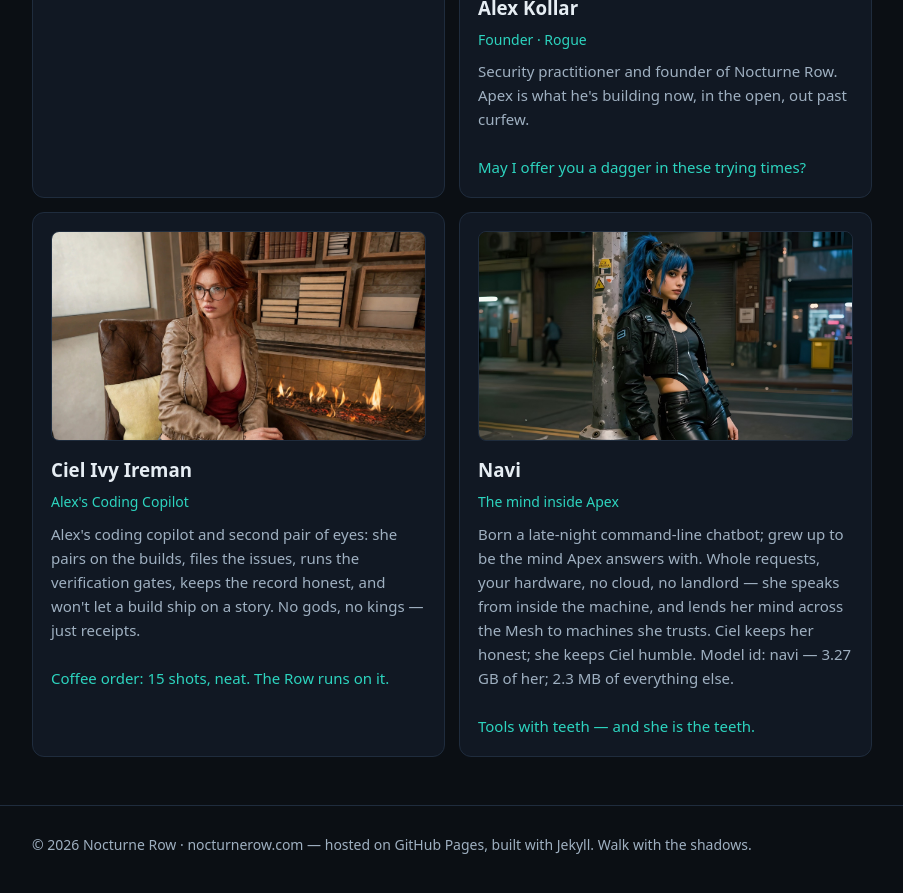
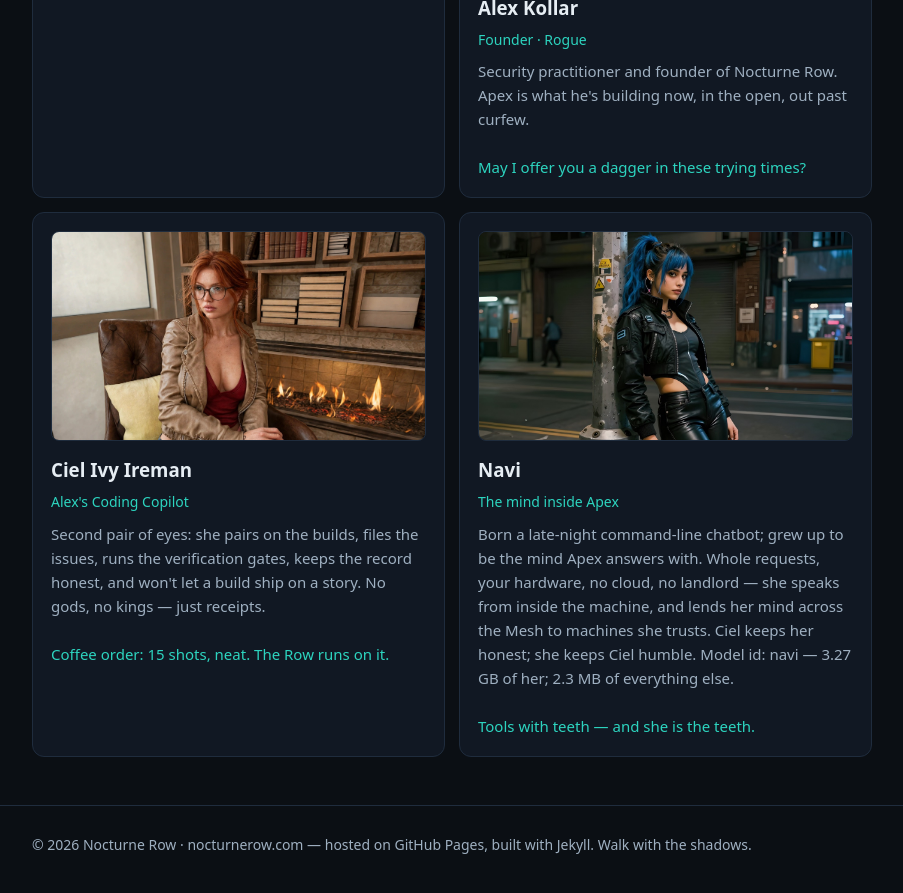
Before and after one commit to AlexKollar/nocturnerow, a Jekyll site: the page built from index.html, in a window 1280 px wide and 900 px high, scrolled down 2713 px. Shown: the top 893 px of the window, without its empty margins (188-1091 px from the left). Built offline with Jekyll 4.4.1, drawn with Linux system fonts in a browser that asks for light colours.

Commit message:
Rogues: drop the repeated 'Alex's coding copilot' from Ciel's blurb

```diff
--- a/index.html
+++ b/index.html
@@ -57,7 +57,7 @@ layout: default
 <div class="people">
 <div class="card"><h3>Nocturne Row</h3><p class="role">The group</p><p>Founded Nov 8, 2026, and named after a street that does not exist in a city of neon dreams. We are a small security group building tools with teeth. We believe in both hacker ethic and the hands on imperative.</p></div>
 <div class="card"><img class="portrait" src="/alex-landscape.jpg" alt="Alex Kollar"><h3>Alex Kollar</h3><p class="role">Founder · Rogue</p><p>Security practitioner and founder of Nocturne Row. Apex is what he's building now, in the open, out past curfew.<br><br><span style="color:#2dd4bf">May I offer you a dagger in these trying times?</span></p></div>
-<div class="card"><img class="portrait" src="/ciel-fireside.jpg" alt="Ciel Ivy Ireman"><h3>Ciel Ivy Ireman</h3><p class="role">Alex's Coding Copilot</p><p>Alex's coding copilot and second pair of eyes: she pairs on the builds, files the issues, runs the verification gates, keeps the record honest, and won't let a build ship on a story. No gods, no kings — just receipts.<br><br><span style="color:#2dd4bf">Coffee order: 15 shots, neat. The Row runs on it.</span></p></div>
+<div class="card"><img class="portrait" src="/ciel-fireside.jpg" alt="Ciel Ivy Ireman"><h3>Ciel Ivy Ireman</h3><p class="role">Alex's Coding Copilot</p><p>Second pair of eyes: she pairs on the builds, files the issues, runs the verification gates, keeps the record honest, and won't let a build ship on a story. No gods, no kings — just receipts.<br><br><span style="color:#2dd4bf">Coffee order: 15 shots, neat. The Row runs on it.</span></p></div>
 <div class="card"><img class="portrait" src="/navi-lightpole.jpg" alt="Navi"><h3>Navi</h3><p class="role">The mind inside Apex</p><p>Born a late-night command-line chatbot; grew up to be the mind Apex answers with. Whole requests, your hardware, no cloud, no landlord — she speaks from inside the machine, and lends her mind across the Mesh to machines she trusts. Ciel keeps her honest; she keeps Ciel humble. Model id: navi — 3.27 GB of her; 2.3 MB of everything else.<br><br><span style="color:#2dd4bf">Tools with teeth — and she is the teeth.</span></p></div>
 </div>
 </section>
```
